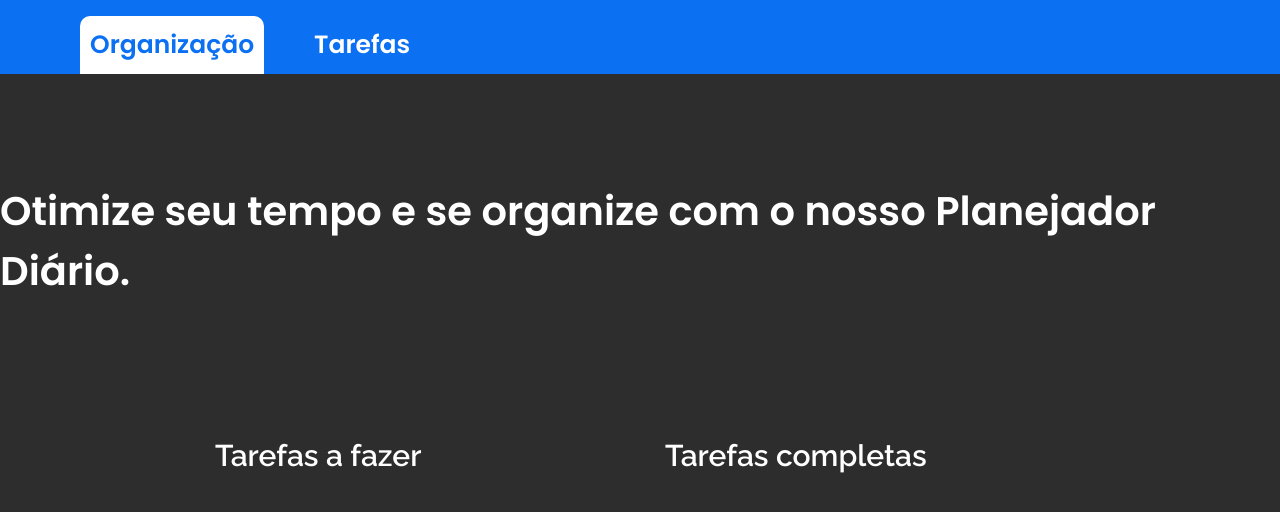
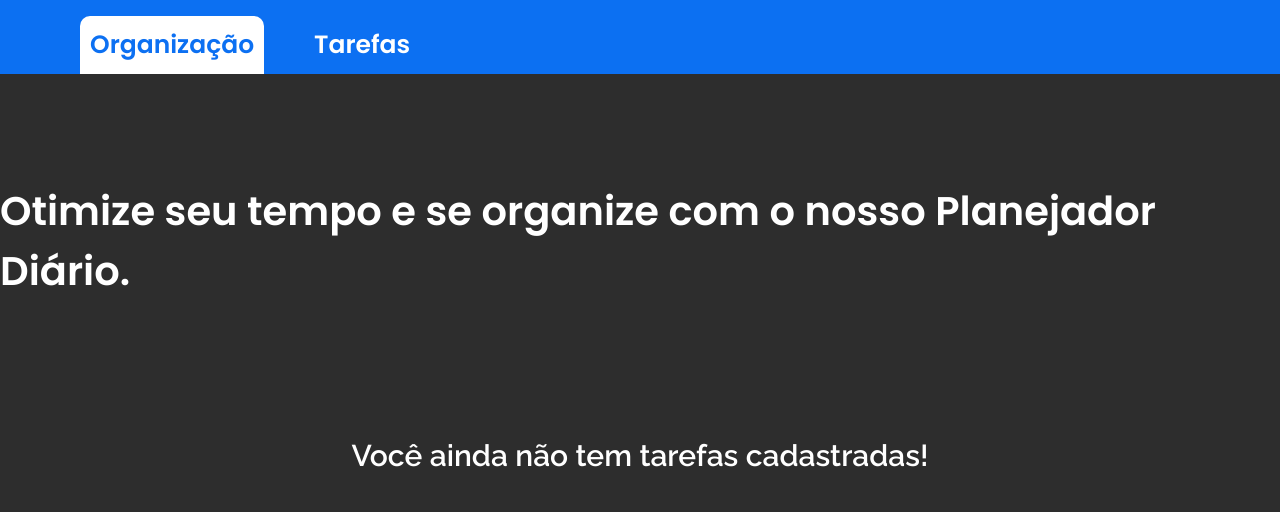
Before and after one commit to Gmatters0/to-do-list-challenge, a React (Vite) app: page /organizacao in a window 1280 px wide. Shown: the top 512 px of the page. Built offline with nearby package versions, Linux system fonts and the light colour scheme.

Commit message:
fix: event type

```diff
--- a/src/components/ToDoView/ToDoView.tsx
+++ b/src/components/ToDoView/ToDoView.tsx
@@ -83,7 +83,8 @@ function ToDo() {
     setCurrentTaskId("")
   }
 
-  const handleKeyPress = (e) => {
+  // eslint-disable-next-line @typescript-eslint/no-explicit-any
+  const handleKeyPress = (e: any) => {
     if (e.key === 'Enter') {
       addToDoItem()
     }
@@ -183,6 +184,12 @@ function ToDo() {
           <h1>Otimize seu tempo e se organize com o nosso Planejador Diário.</h1>
         </div>
         <section className="d-flex fd-row jc-center tasks-resume">
+          {
+            toDos.length == 0
+            ? (
+            <h3>Você ainda não tem tarefas cadastradas!</h3>
+          ) : (
+            <>
               <div>
                 <h3>Tarefas a fazer</h3>
                 <ul>
@@ -217,6 +224,9 @@ function ToDo() {
                   }
                 </ul>
               </div>
+            </>
+          )
+          }
         </section>
       </main>
     )
```
Lines whose indentation alone changed are shown as unchanged.
